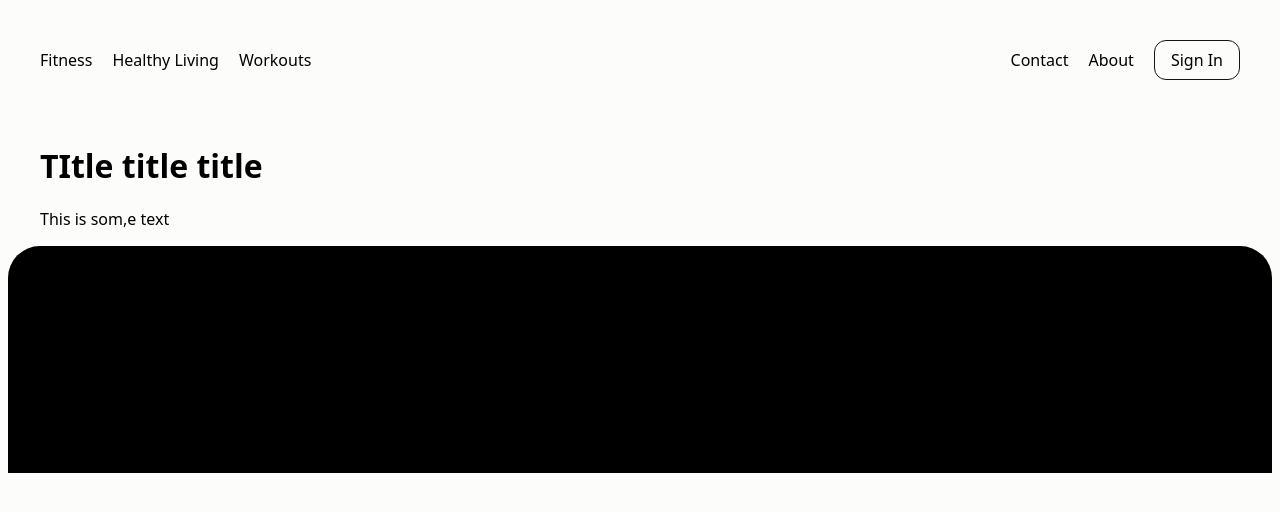
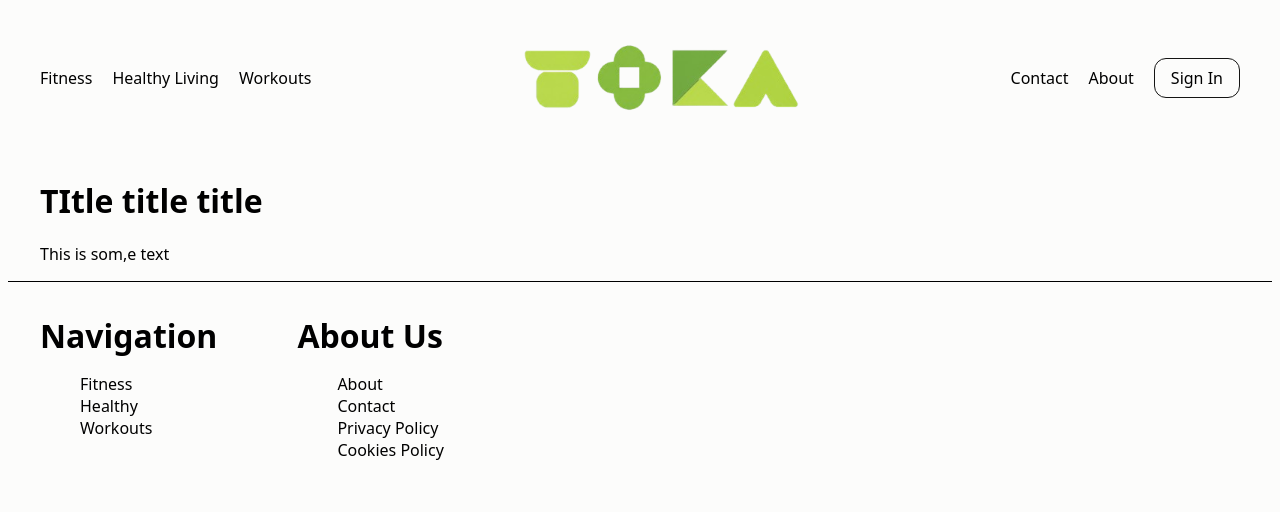
Before and after one commit to devster3000/fitness-website, a plain HTML site: page index.html in a window 1280 px wide. Drawn offline with Linux system fonts and the light colour scheme.

Commit message:
Added logo

```diff
--- a/index.html
+++ b/index.html
@@ -18,9 +18,9 @@
             <li><a href="/pages/workouts.html">Workouts</a></li>
           </ul>
 
-          <!-- <div class="centre-nav">
-            <img href="/assets/logo.png">
-          </div> -->
+          <div class="centre-nav">
+            <img src="/assets/logo/wordmark.png">
+          </div>
 
           <ul class="right-buttons">
             <li><a href="/pages/contact.html">Contact</a></li>
--- a/styles.css
+++ b/styles.css
@@ -62,6 +62,16 @@ nav {
     transform: translateY(-5px);
 }
 
+.centre-nav {
+    display: flex;
+    align-items: center;
+}
+
+.centre-nav img {
+    width: 300px;
+    height: 75px;
+}
+
 /* Sign-in / Account button */
 .account-button {
     border: 1px solid #141413;
@@ -76,13 +86,14 @@ nav {
 /* === Footer === */
 footer {
     display: flex;
-    background-color: black;
+    /* background-color: black; */
     display: flex;
     justify-content:start;
     align-items:start;
     padding: 2rem;
-    border-top-left-radius: 2rem;
-    border-top-right-radius: 2rem;
+    border-top: 1px solid black;
+    /* border-top-left-radius: 2rem;
+    border-top-right-radius: 2rem; */
 }
 
 .footer-titles {
@@ -129,6 +140,10 @@ footer {
         background-color: #141413;
     }
 
+    footer {
+        border-top: 1px solid white;
+    }
+
     nav {
         background-color: #141413;
     }
```
Also changed, not shown: assets/logo/word.png (deleted).
